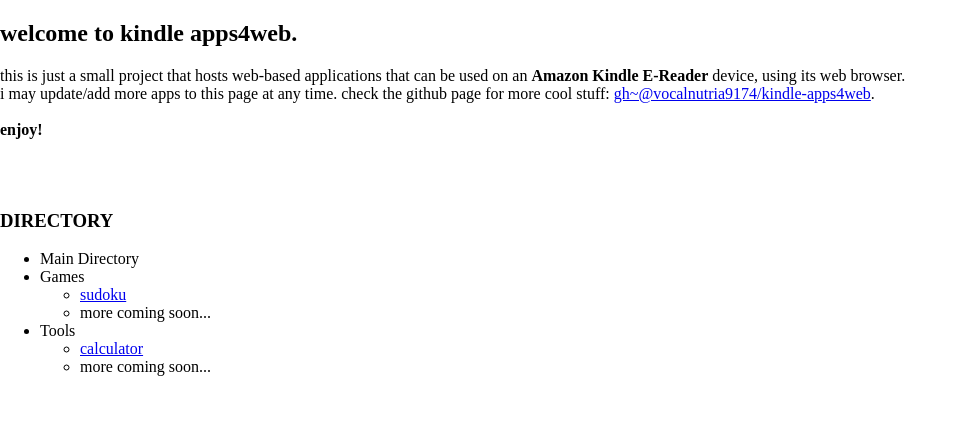
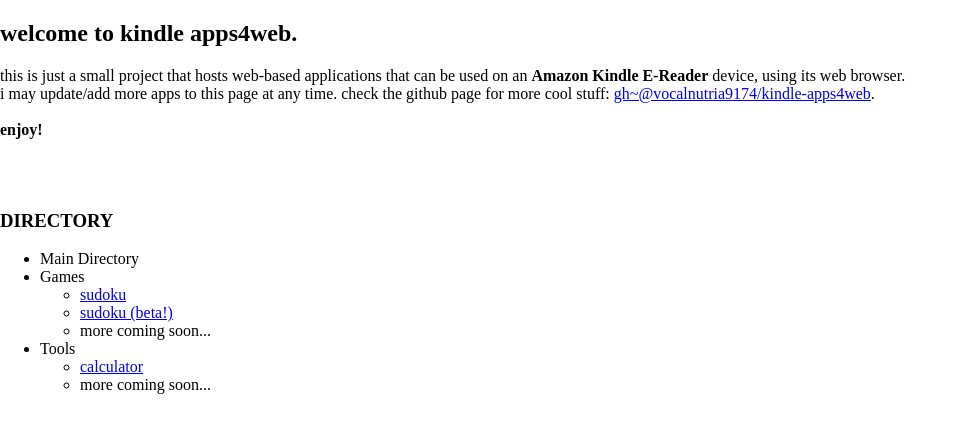
Before and after one commit to VocalNutria9174/kindle-apps4web, a plain HTML site: page index.html in a window 1280 px wide. Shown: the whole page, without its empty margins (0-963 px from the left). Drawn offline with Linux system fonts and the light colour scheme.

Commit message:
Update index.html

```diff
--- a/index.html
+++ b/index.html
@@ -28,6 +28,7 @@ body {
     Games
     <ul>
       <li><a href="sudoku.html">sudoku</a></li>
+      <li><a href="sudoku-beta.html">sudoku (beta!)</a></li>
       <li>more coming soon...</li>
     </ul>
   <li>
```
